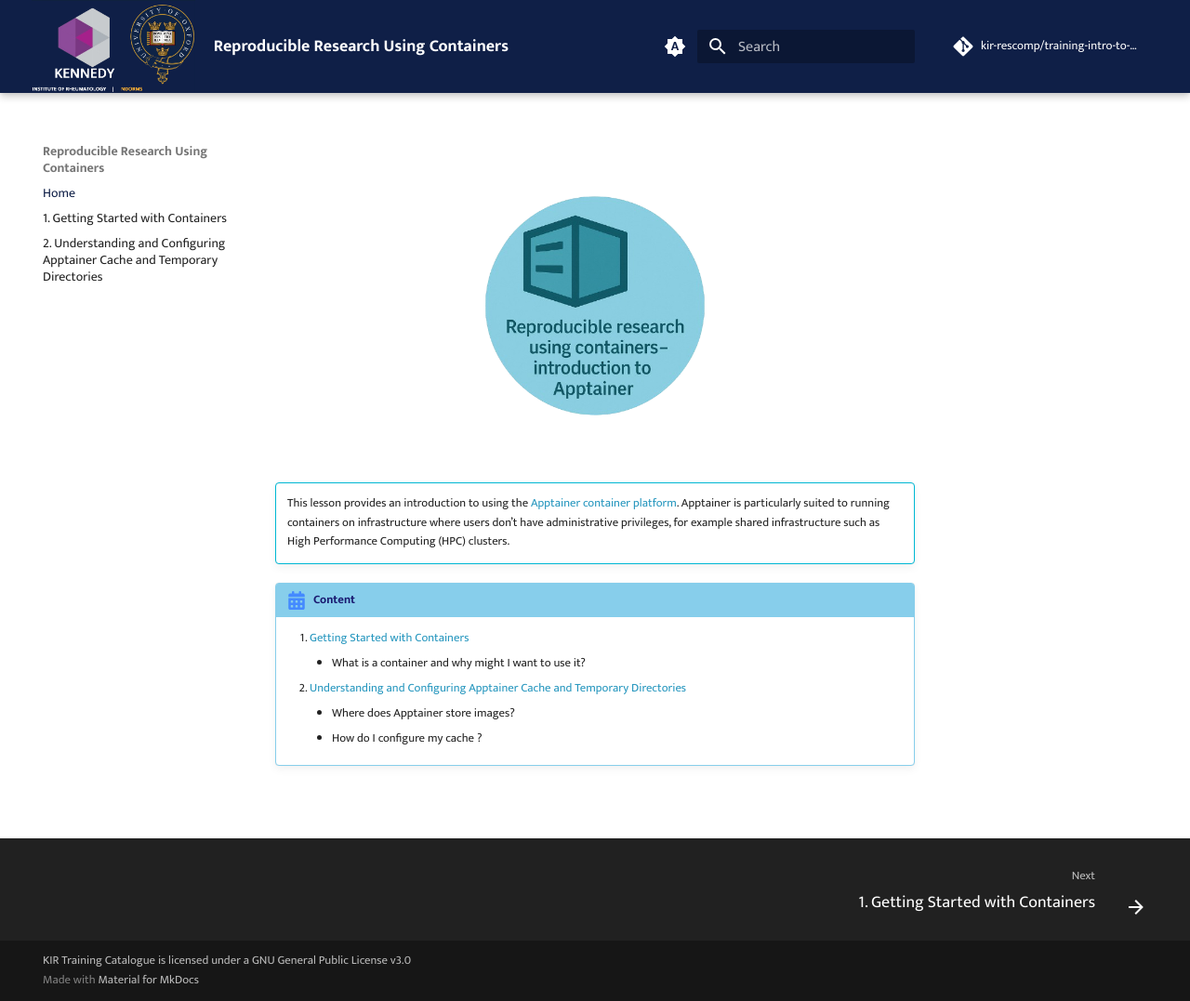
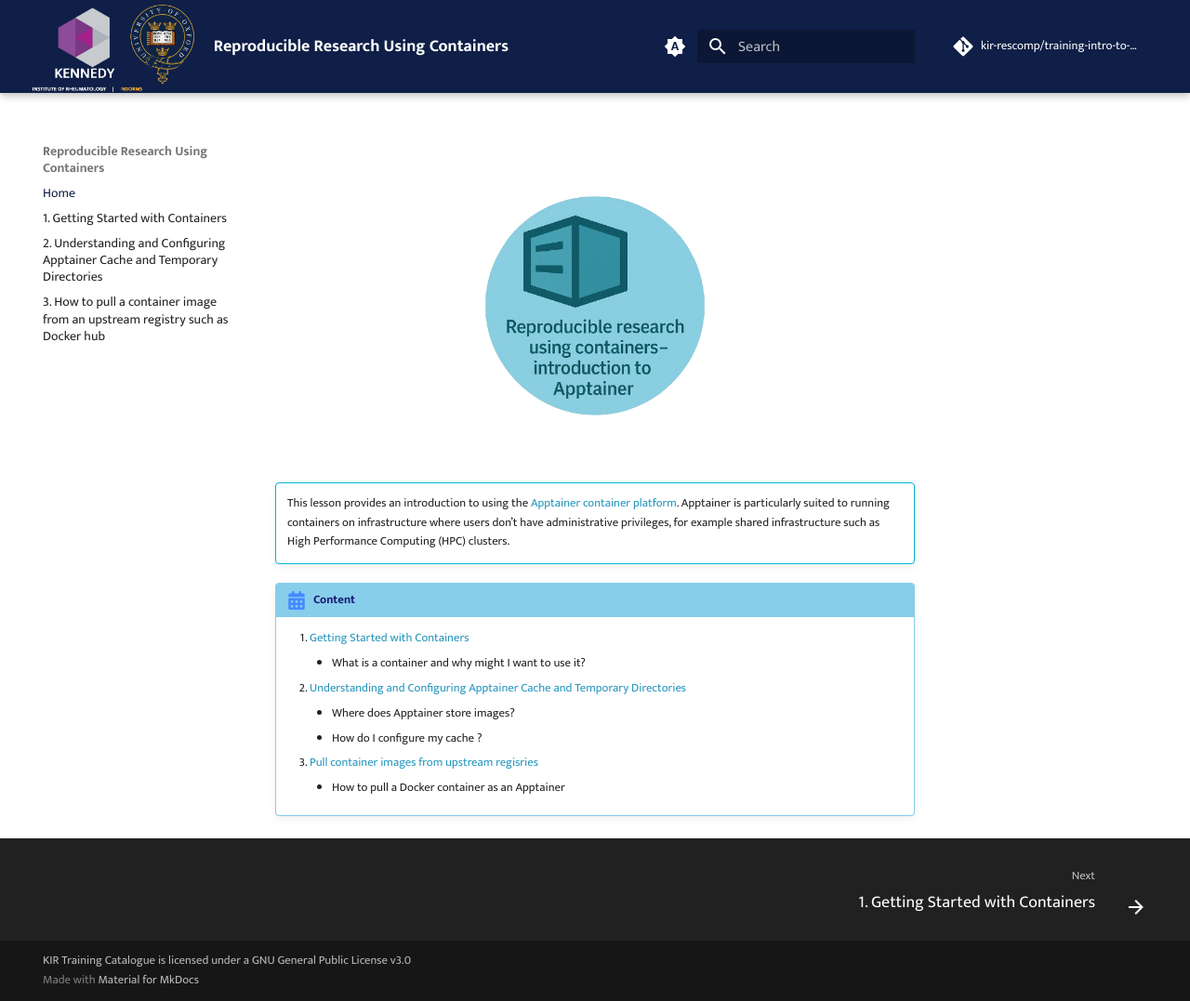
Before and after one commit to kir-rescomp/training-intro-to-apptainer, an MkDocs documentation site: the page built from docs/index.md, in a window 1280 px wide and 1077 px high. Shown: the whole window at 93% size. Built offline with MkDocs 1.6.1 and Material for MkDocs 9.7.7, drawn with Linux system fonts in a browser that asks for light colours; comment, search, counter and statistics services are not loaded.

Commit message:
update index for the pulling docker as apptainer

````diff
--- /dev/null
+++ b/docs/3.pull_from_upstream.md
@@ -0,0 +1,17 @@
+# 3. How to pull a container image from an upstream registry such as Docker hub
+
+Docker containers ( primarily stored in https://hub.docker.com/) can be pulled as Apptainer container images. For an example, if we want to pull the latest version of Tensorflow (GPU) container provided by the Tensorflow developers
+
+* Search and find the container registry for TF in https://hub.docker/com.
+    * image we are after in this instance is https://hub.docker.com/r/tensorflow/tensorflow/tags
+
+* Copy tthe version you prefer with blue <kbd>Copy</kbd> button next to the corresponding tag. We will use `latest-gpu` as an example
+    * It will be in the form of `docker pull tensorflow/tensorflow:latest-gpu`
+    * IN order to pull this as an apptainer, remove the word `pull` and create a URL as `docker://tensorflow/tensorflow:latest-gpu`
+* Then pull it with `apptainer pull nameforthelocalimage.aif docker://tensorflow/tensorflow:latest-gpu`
+    * `nameforthelocalimage.aif` is the name of the file to be saved once pulled. File extension can be anything but it is ideal to use `.aif` making it easier to idenity the container image
+
+!!! terminal "code"
+    ```bash
+    apptainer pull tensorflow-latest-gpu.aif docker://tensorflow/tensorflow:latest-gpu
+    ```
--- a/docs/index.md
+++ b/docs/index.md
@@ -15,3 +15,5 @@
     2. [Understanding and Configuring Apptainer Cache and Temporary Directories](./2.configuring-apptainer-cache.md)
         - Where does Apptainer store images?
         - How do I configure my cache ?
+    3. [Pull container images from upstream regisries](./3.pull_from_upstream.md)
+        - How to pull a Docker container as an Apptainer
````
